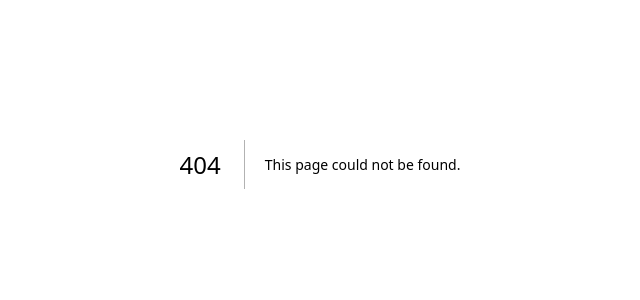
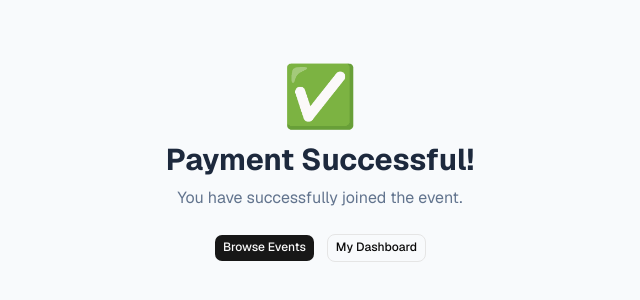
Before and after one commit to Sabbir-Rayhan/Planora-frontend, a Next.js app: page /payment/success in a window 1280 px wide. Before the commit this address had no page. Shown: the part 236-536 px from the top of the page, without its empty margins (320-960 px from the left). Built offline with nearby package versions, Linux system fonts and the light colour scheme.

Commit message:
feat: add events listing, event details

```diff
--- /dev/null
+++ b/src/app/payment/cancel/page.tsx
@@ -0,0 +1,21 @@
+import Link from 'next/link';
+import { Button } from '@/components/ui/button';
+
+export default function PaymentCancelPage() {
+  return (
+    <div className="min-h-screen flex items-center justify-center bg-slate-50">
+      <div className="text-center">
+        <div className="text-6xl mb-4">⚠️</div>
+        <h1 className="text-3xl font-bold text-slate-800 mb-2">
+          Payment Cancelled
+        </h1>
+        <p className="text-slate-500 mb-6">
+          You cancelled the payment. You can try again anytime.
+        </p>
+        <Link href="/events">
+          <Button>Back to Events</Button>
+        </Link>
+      </div>
+    </div>
+  );
+}
--- /dev/null
+++ b/src/app/payment/fail/page.tsx
@@ -0,0 +1,21 @@
+import Link from 'next/link';
+import { Button } from '@/components/ui/button';
+
+export default function PaymentFailPage() {
+  return (
+    <div className="min-h-screen flex items-center justify-center bg-slate-50">
+      <div className="text-center">
+        <div className="text-6xl mb-4">❌</div>
+        <h1 className="text-3xl font-bold text-slate-800 mb-2">
+          Payment Failed
+        </h1>
+        <p className="text-slate-500 mb-6">
+          Something went wrong with your payment. Please try again.
+        </p>
+        <Link href="/events">
+          <Button>Back to Events</Button>
+        </Link>
+      </div>
+    </div>
+  );
+}
--- /dev/null
+++ b/src/app/payment/success/page.tsx
@@ -0,0 +1,26 @@
+import Link from 'next/link';
+import { Button } from '@/components/ui/button';
+
+export default function PaymentSuccessPage() {
+  return (
+    <div className="min-h-screen flex items-center justify-center bg-slate-50">
+      <div className="text-center">
+        <div className="text-6xl mb-4">✅</div>
+        <h1 className="text-3xl font-bold text-slate-800 mb-2">
+          Payment Successful!
+        </h1>
+        <p className="text-slate-500 mb-6">
+          You have successfully joined the event.
+        </p>
+        <div className="flex gap-3 justify-center">
+          <Link href="/events">
+            <Button>Browse Events</Button>
+          </Link>
+          <Link href="/dashboard/user">
+            <Button variant="outline">My Dashboard</Button>
+          </Link>
+        </div>
+      </div>
+    </div>
+  );
+}
```
